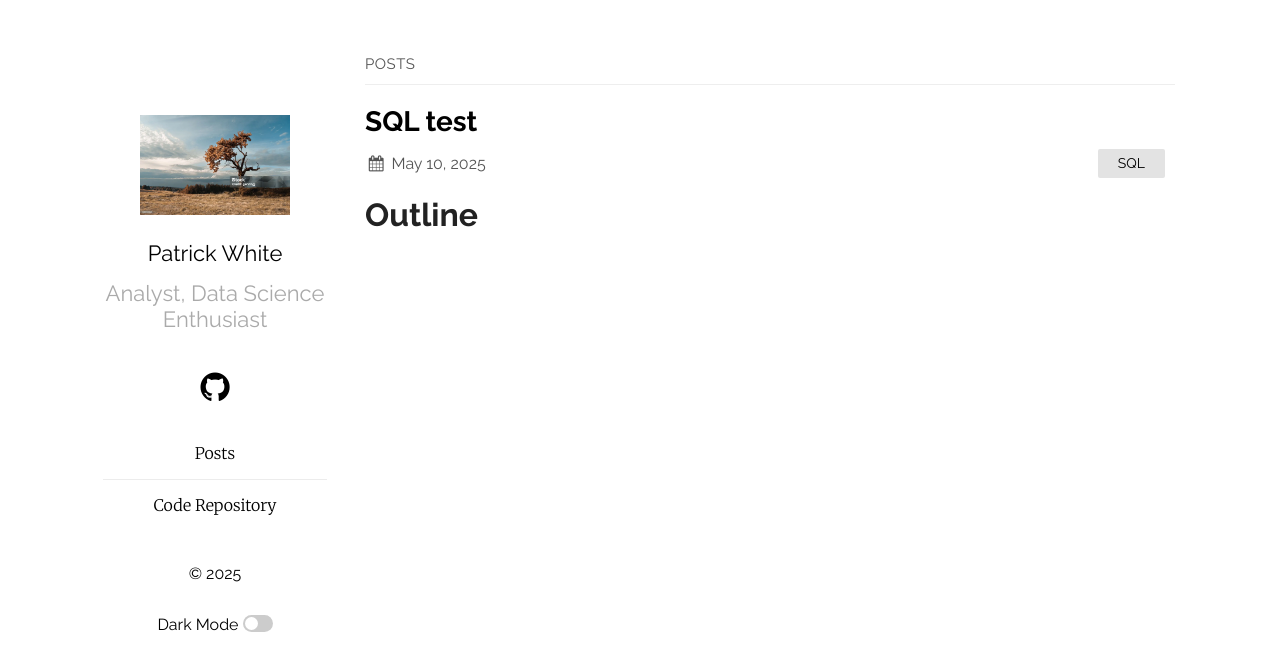
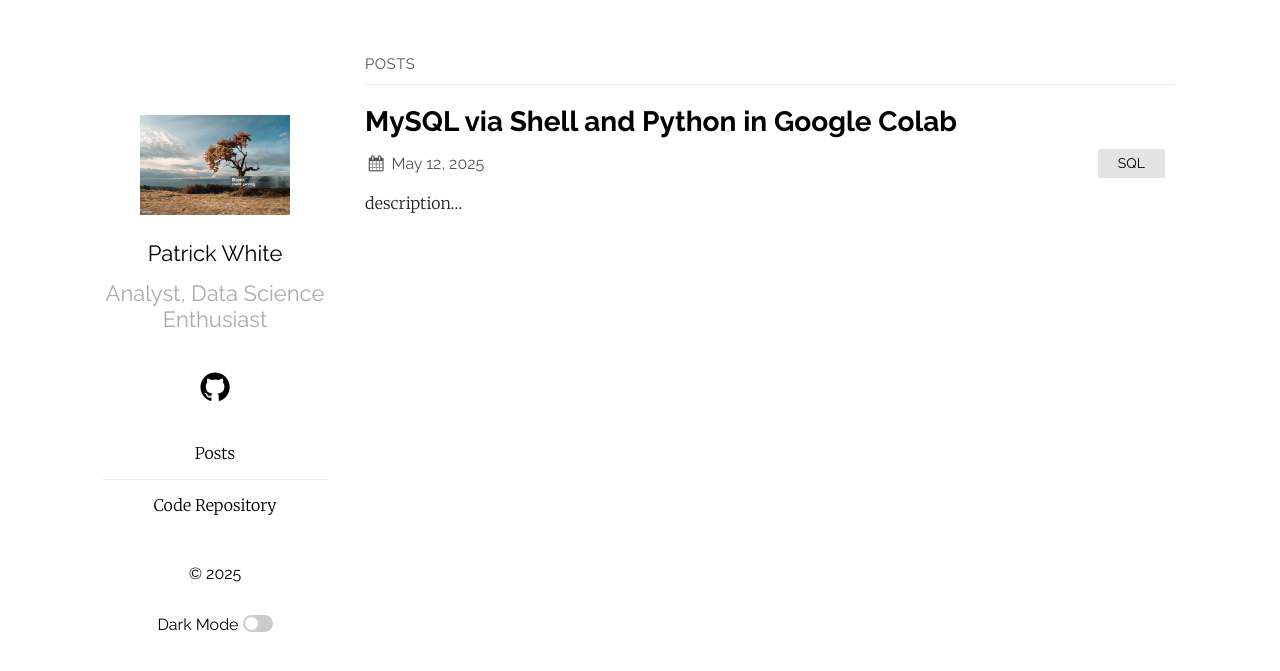
Before and after one commit to pw398/pw398.github.io, a Jekyll site: the page built from index.md, in a window 1280 px wide. Shown: the top 671 px of the page. Built offline with Jekyll 4.4.1, drawn with Linux system fonts in a browser that asks for light colours; some of the changed lines change nothing that is shown.

Commit message:
Add files via upload

````diff
--- a/_posts/2025-05-10-sql-test.md
+++ b/_posts/2025-05-10-sql-test.md
@@ -1,36 +1,100 @@
 ---
 layout: post
-title:  "SQL test"
-date:   2025-05-10 00:00:00 +0000
+title:  "MySQL via Shell and Python in Google Colab"
+date:   2025-05-12 00:00:00 +0000
 categories: SQL
 ---
 
+description...
+
 # Outline
-
-- abc1
-- abc2
+- ...
+- ...
 
 
-# code snippet
+# Intro
 
-```sql
-select *
-from table1
-where filter=1 and
-      filter2=2 and
-      enterdt between '2025-05-01' and '2025-12-31'
+The ever-ubiquitous SQL language has been the standard for database-querying since the 70's, though numerous versions exist. In this article we will be looking at MySQL, for which the community version is free. Similar alternatives include SQL Server Express, PostgreSQL, and MariaDB. "NoSQL" languages, such as those relying on JavaScript Object Notation (JSON), have risen in popularity within the past couple of decades, and will be addressed in a future article.
+
+Similarly, Python has become one of the most widely adopted programming languages, for tasks that don't require low-level systems such as C++. IPython notebooks (.ipynb) are extremely popular because of:
+- Their shareability, readability, and transparency
+- Their ability to document, provide, and preserve output at various stages of a workflow, and
+- Their capability for real-time feedback while coding, which is particularly useful for debugging
+
+IPython notebooks allow for neat features such as rendering a webpage from the workbook contents, integration with shell commands to the virtual environment, and the ability to create and use cell "magic commands", one use of which is to integrate other languages like SQL. There are also functions within various modules which will accept an SQL query in text, but don't provide the same kind of keyword-formatting you see in an SQL editor.
+
+We'll be working in a Google Colab Python notebook, starting with shell commands, and then progressing to use <code>mysql-server</code>, <code>mysql-connector-python</code>, and <code>pymysql</code>. You should be able to recreate the functionality in your shell, .py script, etc., though various installations and configurations are required.
+
+Of course, hosting your business's database on a Google Colab notebook would be highly problematic, as the data would only be retained for the duration of the session (or require being written to file). But it will do nicely for the sake of code comprehension.
+
+I must also mention that it is not a good practice to include passwords in your code, as I have done for the sake of transparency. One alternative is to store those commands in a secure .sql file, and have the command reference that.
+
+Google Colab runs on a Linux environment, so the shell commands use Bash</a>. Don't leave if you are unfamiliar with Bash or SQL - that just means you are part of the target audience - but do use the following links for context, if necessary:
+
+- <a href="https://www.w3schools.com/bash/index.php">https://www.w3schools.com/bash/index.php</a>
+- <a href="https://www.w3schools.com/sql/">https://www.w3schools.com/sql/</a>
+
+
+
+# Install and Import Libraries
+
+We'll start by installing <code>mysql-server</code>. <code>!apt-get update</code> simply refreshes the list of available packages. <code>-y</code> in the install command will automatically answer all prompts with yes during installation, and <code>/dev&#8203;/null 2>&1</code> is an option to suppress cell output (as its fairly lengthy).
+
+```bash
+!apt-get update > /dev/null 2>&1
+!apt-get install -y mysql-server > /dev/null 2>&1
 ```
-.
 
-```json
-{
-  "find": "users",
-  "filter": { "age": { "$gt": 25 } }
-}
+The below moves the user’s home directory with where MySQL’s data files are stored
+
+```bash
+!usermod -d /var/lib/mysql mysql
 ```
-.
 
-```r
-asdf = data.frame()
-asfd$r = 22
+Next, we start the SQL service.
+
+```bash
+!service mysql start
 ```
+
+<p></p>
+
+```bash
+# * Starting MySQL database server mysqld
+#   ...done.
+```
+
+We can view the details of the service by entering the following.
+
+```bash
+# test for MySQL service
+!service mysql status
+```
+
+<p></p>
+
+```bash
+#  * /usr/bin/mysqladmin  Ver 8.0.42-0ubuntu0.22.04.1 for Linux on x86_64 ((Ubuntu))
+# Copyright (c) 2000, 2025, Oracle and/or its affiliates.
+
+# Oracle is a registered trademark of Oracle Corporation and/or its
+# affiliates. Other names may be trademarks of their respective
+# owners.
+
+# Server version    8.0.42-0ubuntu0.22.04.1
+# Protocol version  10
+# Connection    Localhost via UNIX socket
+# UNIX socket   /var/run/mysqld/mysqld.sock
+# Uptime:     18 min 25 sec
+
+# Threads: 2  Questions: 1048  Slow queries: 0  Opens: 454  Flush tables: 3  Open tables: 356  Queries per second avg: 0.948
+```
+
+Creating a <code>.my.cnf</code> file prevents us from having to specify our username and password each time we enter shell commands. <code>-f</code> stands for "force", meaning do not prompt for confirmation, and ignore nonexistent file, and <code>-e</code> stands for "execute".
+
+```bash
+# Create .my.cnf for password-based authentication
+!rm -f ~/.my.cnf /root/.my.cnf                                     # clear if existing
+!echo -e "[client]\nuser=root\npassword=pw" > ~/.my.cnf            # print text to CLI
+!chmod 600 ~/.my.cnf                                               # grants read/write permissions to file owner
+```
````
